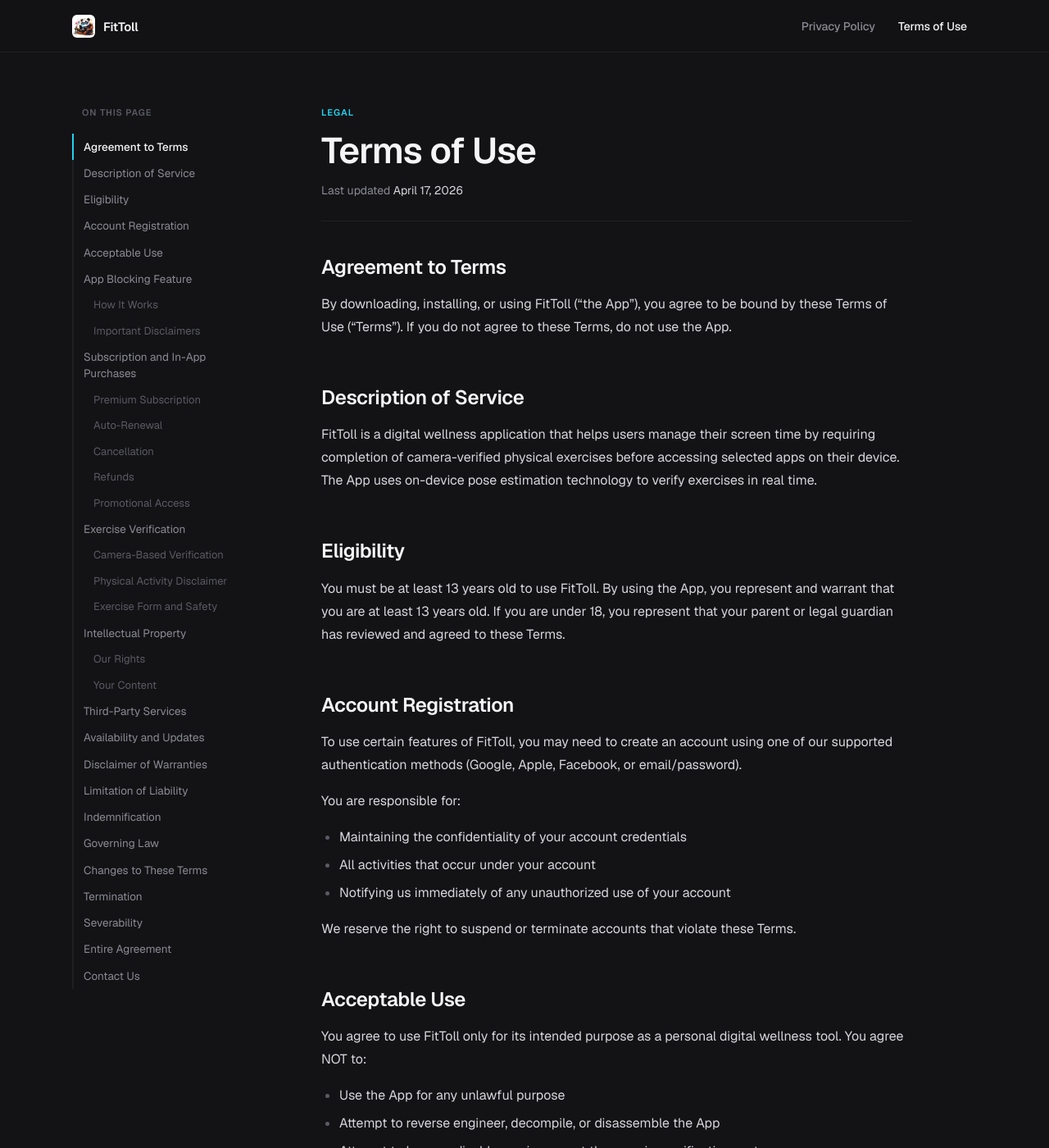
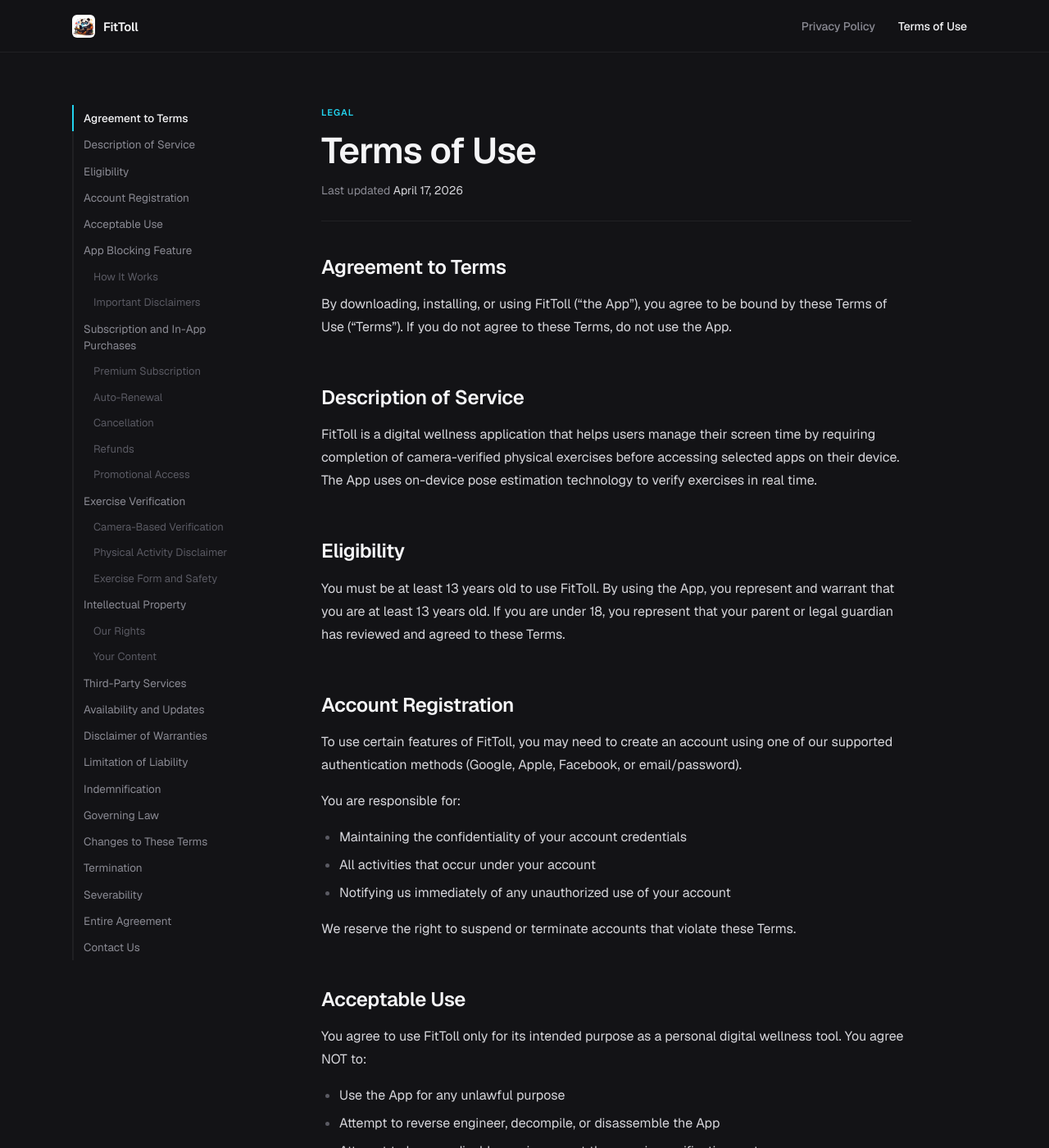
Before and after one commit to aurobindoGupta/fitToll-site, a Jekyll site: the page built from terms-of-use.md, in a window 1280 px wide and 1400 px high. Shown: the whole window at 82% size. Built offline with Jekyll 4.4.1, drawn with Linux system fonts in a browser that asks for light colours.

Commit message:
fix(toc): drop "On this page" label, theme scrollbar to surface
Two small refinements from live review:

  - The "ON THIS PAGE" small-caps label above the desktop TOC is
    decorative-only -- the items themselves make the purpose
    obvious. Removed from page.html. Kept in the mobile drawer
    where it acts as a section divider between nav links and TOC.
  - Default WebKit scrollbar track was white-ish on Chrome/macOS,
    breaking the dark surface where the TOC overflows. Added
    cross-browser scrollbar theming: 10px wide, transparent track,
    thumb at 14% white with a 2px transparent inset border via
    background-clip: padding-box, brightens to 24% on hover.
    Firefox covered by standard scrollbar-width/scrollbar-color.

Co-Authored-By: Claude Opus 4.7 (1M context) <noreply@anthropic.com>

```diff
--- a/_layouts/page.html
+++ b/_layouts/page.html
@@ -3,7 +3,6 @@ layout: default
 ---
 <div class="doc">
   <aside class="doc-toc" id="toc" aria-label="On this page">
-    <p class="doc-toc-label">On this page</p>
     <nav class="doc-toc-nav" data-toc></nav>
   </aside>
 
--- a/_sass/minima/custom-styles.scss
+++ b/_sass/minima/custom-styles.scss
@@ -77,6 +77,21 @@ ul, ol { list-style: none; }
 img { max-width: 100%; display: block; }
 
 ::selection { background: var(--accent); color: var(--surface-0); }
+
+/* Scrollbars: thin, muted, match dark UI. WebKit (Chrome/Safari) +
+   standard scrollbar-* (Firefox). Transparent border with content-box
+   clip gives an inset thumb that reads as floating on any surface. */
+* { scrollbar-width: thin; scrollbar-color: rgba(255, 255, 255, 0.16) transparent; }
+::-webkit-scrollbar { width: 10px; height: 10px; }
+::-webkit-scrollbar-track { background: transparent; }
+::-webkit-scrollbar-thumb {
+  background-color: rgba(255, 255, 255, 0.14);
+  border-radius: 8px;
+  border: 2px solid transparent;
+  background-clip: padding-box;
+}
+::-webkit-scrollbar-thumb:hover { background-color: rgba(255, 255, 255, 0.24); background-clip: padding-box; }
+::-webkit-scrollbar-corner { background: transparent; }
 
 :focus-visible {
   outline: 2px solid var(--accent);
```
